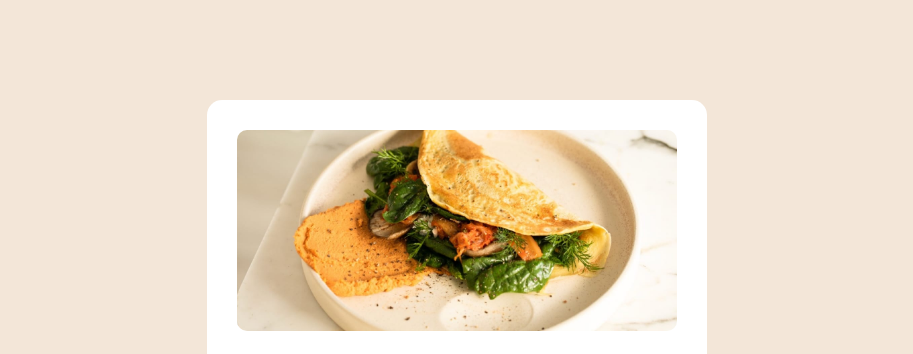
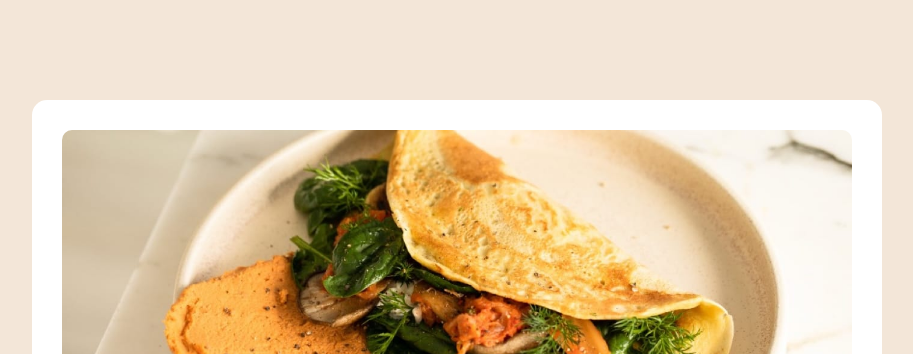
Before and after one commit to Agbortoko/fem-recipe-page, a plain HTML site: page index.html in a window 1536 px wide. Shown: the top 354 px of the page, without its empty margins (311-1224 px from the left). Drawn offline with Linux system fonts and the light colour scheme.

Commit message:
Increase recipe container size for very large screens

```diff
--- a/assets/styles/main.css
+++ b/assets/styles/main.css
@@ -201,3 +201,10 @@ p {
         padding: 0;
     }
 }
+
+/* Styling for Very Large Screens */
+@media screen and (min-width: 1440px) {
+    .recipe-container{
+        width: 850px;
+    }
+}
```
